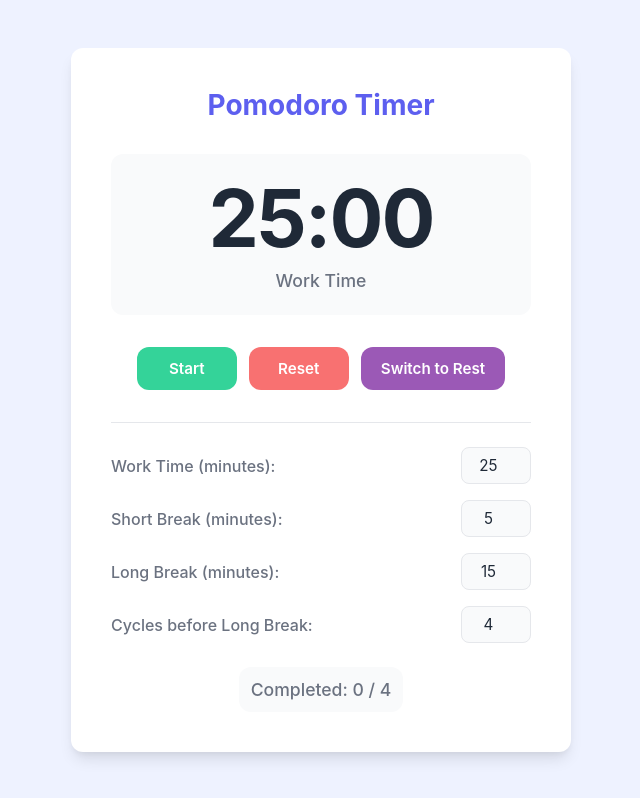
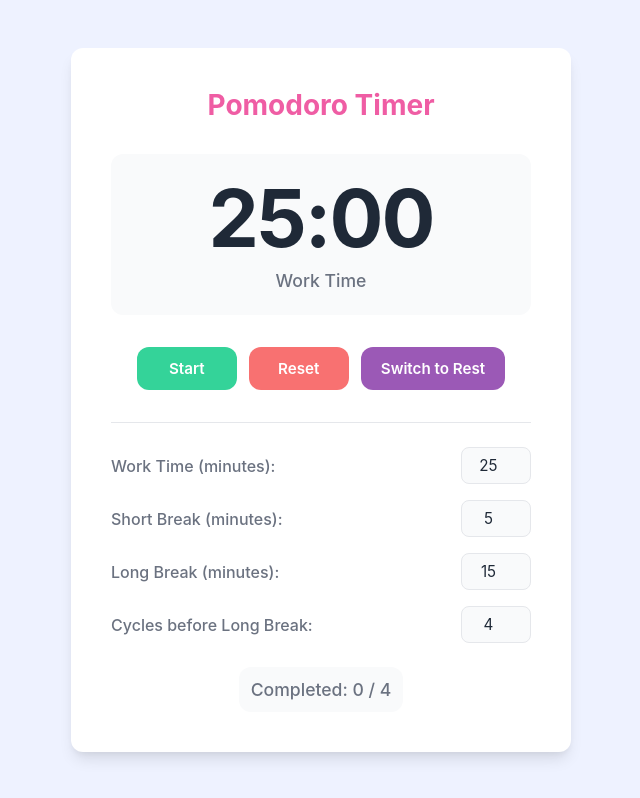
Before and after one commit to padr0/BYOA-Pomodoro, a plain HTML site: page index.html in a window 1280 px wide. Shown: the whole page, without its empty margins (319-959 px from the left). Drawn offline with Linux system fonts and the light colour scheme.

Commit message:
changed to pink

```diff
--- a/styles.css
+++ b/styles.css
@@ -6,7 +6,7 @@
 }
 
 :root {
-    --primary: #5D5FEF;
+    --primary: #ef5da4;
     --primary-light: #8A8CFF;
     --primary-dark: #4A4CD6;
     --success: #34D399;
```
